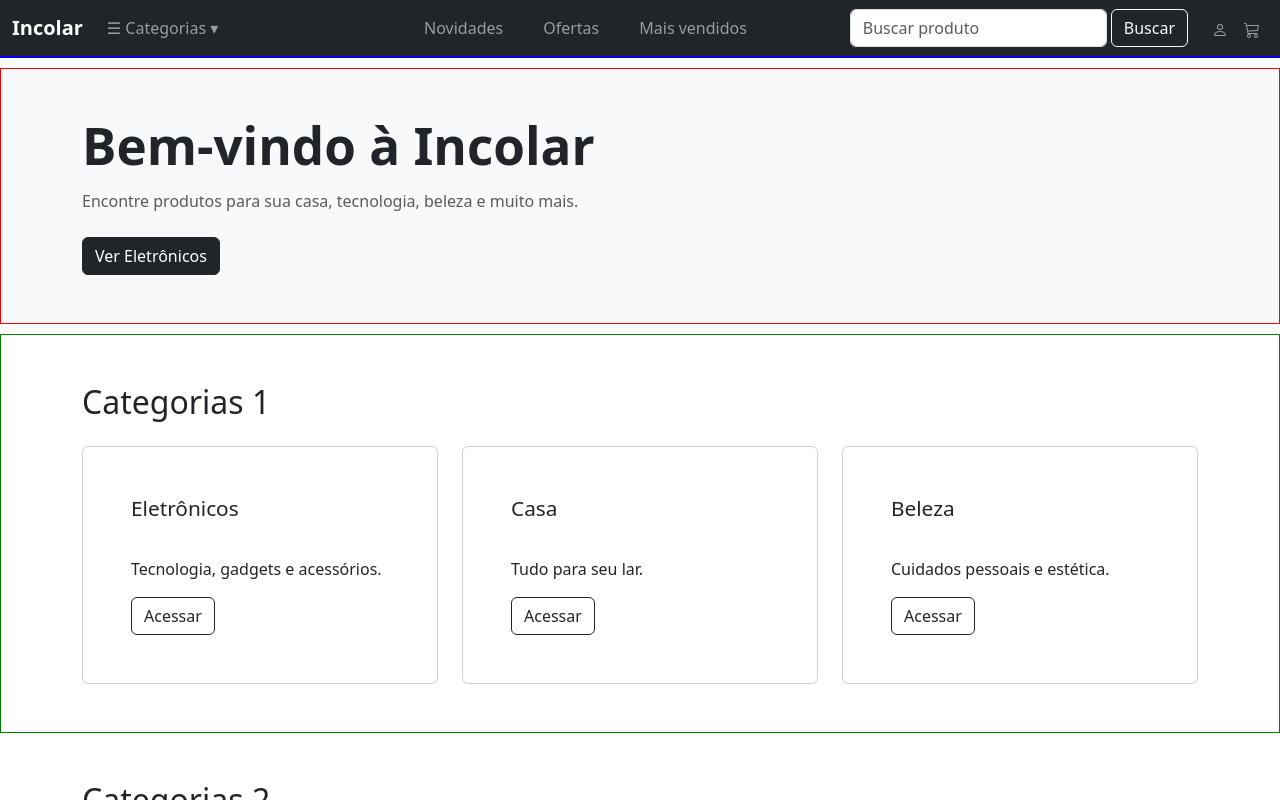
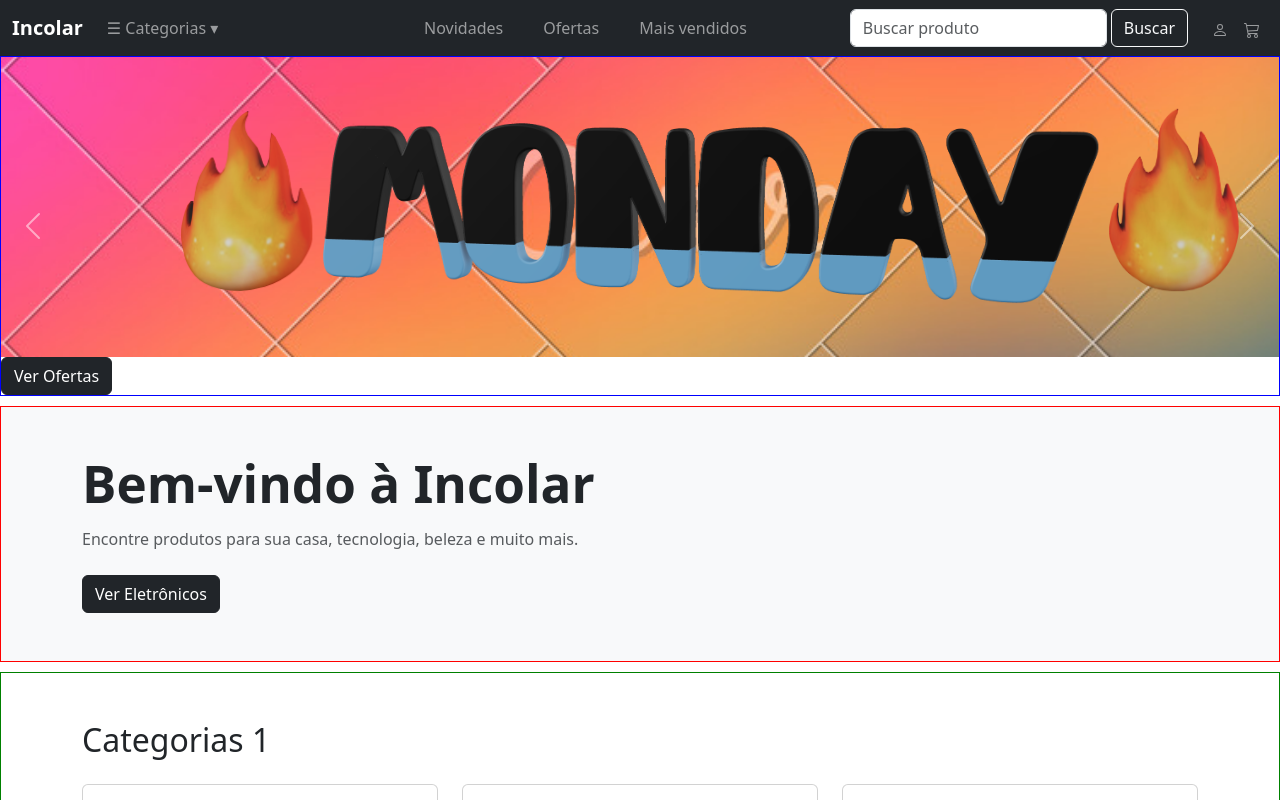
Before and after one commit to dcs30000/landingPage-reactjsBootstrap, a React (Vite) app: page / in a window 1280 px wide. Both pictures are taken after a click on the button 604 px from the left and 339 px from the top of the page. Shown: the top 800 px of the page. Built offline with nearby package versions, Linux system fonts and the light colour scheme.

Commit message:
refiz o slide 1 colocando a tag img dentro do carousel e nao no arquivo .css

```diff
--- a/src/pages/Home/Home.jsx
+++ b/src/pages/Home/Home.jsx
@@ -12,6 +12,12 @@ function Home() {
         <Container fluid="xxl" className='px-0'>
           <Carousel>
             <Carousel.Item>
+              <img className='hero-image' src="/banner1.png" alt="Banner1" />
+              <div className='hero-content'>
+                <Button as={Link} to="/ofertas" variant="dark">
+                    Ver Ofertas
+                </Button>
+              </div>
               {/*<div className="hero-slide hero-slide-1">*/}
                 {/*<Container className='hero-content'> {/* para centralizar melhor */}
                   {/*<h1>Bem-vindo à Incolar</h1>*/}
```
